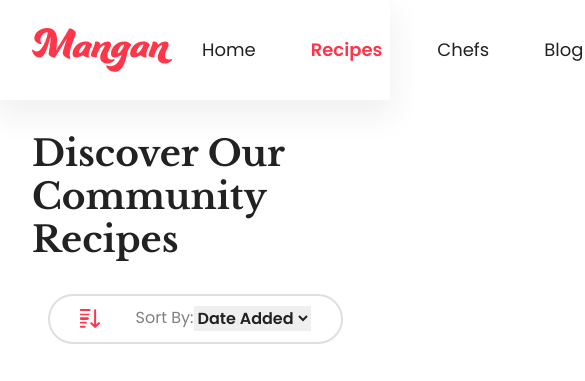
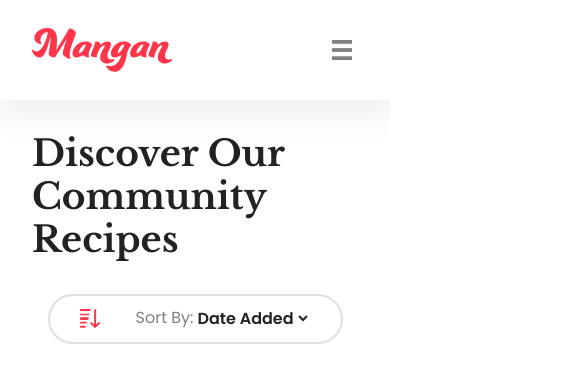
Before and after one commit to AntoineHbnt/Mangan, a React (Create React App) app: page /recipes in a window 390 px wide. Shown: the top 381 px of the page, 585 px wide, since content can reach past the window. Built offline with nearby package versions, Linux system fonts and the light colour scheme.

Commit message:
feat: navbar is now responsive

```diff
--- a/src/asset/icons/Cross.js
+++ b/src/asset/icons/Cross.js
@@ -14,7 +14,6 @@ export default function Cross() {
     >
       <path
         d="M19.7369 15.9963L32 28.2594L28.2594 31.9926L16.0037 19.7369L3.74065 31.9926L0 28.2594L12.2631 15.9963L0 3.73321L3.74065 0L16.0037 12.2631L28.2594 0L32 3.73321L19.7369 15.9963Z"
-        fill="white"
       />
     </Svg>
   );
--- a/src/asset/icons/ThreeLineMenuIcon.js
+++ b/src/asset/icons/ThreeLineMenuIcon.js
@@ -10,9 +10,9 @@ export default function ThreeLineMenu() {
       fill="none"
       xmlns="http://www.w3.org/2000/svg"
     >
-      <path d="M32 0H0V5.98737H32V0Z" fill="white" />
-      <path d="M32 26.0126H0V32H32V26.0126Z" fill="white" />
-      <path d="M32 13.0105H0V18.9979H32V13.0105Z" fill="white" />
+      <path d="M32 0H0V5.98737H32V0Z" />
+      <path d="M32 26.0126H0V32H32V26.0126Z"  />
+      <path d="M32 13.0105H0V18.9979H32V13.0105Z"  />
     </Svg>
   );
 }
--- a/src/components/UI/atoms/LinkItem/LinkItem.js
+++ b/src/components/UI/atoms/LinkItem/LinkItem.js
@@ -1,14 +1,17 @@
-import React from 'react';
-import { Link } from 'react-router-dom';
-import PropTypes from 'prop-types';
-import { NavItem } from 'asset/Typography';
+import React from "react";
+import { Link } from "react-router-dom";
+import PropTypes from "prop-types";
+import { NavItem } from "asset/Typography";
+import { styled } from "stitches.config";
 
-function LinkItem({label, path, active, css}) {
+function LinkItem({ label, path, active, css }) {
+  const Container = styled("div");
+
   return (
     <Link to={path}>
-            <NavItem active={active} css={css}>
-                {label}
-            </NavItem>
+      <Container css={css}>
+        <NavItem active={active}>{label}</NavItem>
+      </Container>
     </Link>
   );
 }
@@ -18,11 +21,11 @@ LinkItem.propTypes = {
   path: PropTypes.string.isRequired,
   active: PropTypes.bool,
   css: PropTypes.shape({}),
-}
+};
 
 LinkItem.defaultProps = {
   active: false,
   css: {},
-}
+};
 
 export default LinkItem;
--- a/src/components/UI/molecules/Navbar/Navbar.js
+++ b/src/components/UI/molecules/Navbar/Navbar.js
@@ -5,9 +5,25 @@ import Wrapper from "./Navbar.styles";
 function Navbar() {
   const linkStyle = {
     cursor: "pointer",
-    "&:hover": {
+    "&:hover > span": {
       fontWeight: 600,
     },
+
+    "@smallScreen": {
+      height: "100%",
+      display: "flex",
+      justifyContent: "center",
+    },
+
+    "@mobile":{
+      height: "100%",
+      width: "100vw",
+      display: "flex",
+      justifyContent: "center",
+      "&:hover":{
+        backgroundColor: "rgba(0,0,0,0.05)",
+      }
+    }
   };
 
   return (
--- a/src/components/UI/molecules/Navbar/Navbar.styles.js
+++ b/src/components/UI/molecules/Navbar/Navbar.styles.js
@@ -4,6 +4,35 @@ const Wrapper = styled("div", {
   display: "flex",
   width: "fit-content",
   gap: "55px",
+
+  "@smallScreen": {
+    position: "absolute",
+    justifyContent: "space-around",
+    alignItems: "center",
+    width: "100%",
+    height: "fit-content",
+    gap: "0",
+    top: "100px",
+    left: "0",
+    backgroundColor: "$white",
+    boxShadow: "0px 42px 42px 0px rgba(0,0,0, 0.2)",
+    zIndex: "20",
+  },
+
+  "@mobile": {
+    flexDirection: "column",
+    position: "absolute",
+    justifyContent: "space-around",
+    alignItems: "center",
+    width: "100%",
+    height: "fit-content",
+    gap: "0",
+    top: "100px",
+    left: "0",
+    backgroundColor: "$white",
+    boxShadow: "0px 42px 42px 0px rgba(0,0,0, 0.2)",
+    zIndex: "20",
+  }
 });
 
-export default Wrapper
+export default Wrapper;
--- a/src/components/UI/organisms/Header/Header.js
+++ b/src/components/UI/organisms/Header/Header.js
@@ -1,17 +1,27 @@
 import React from "react";
 import { Logo } from "asset/logo/Logo";
 import Navbar from "components/UI/molecules/Navbar/Navbar";
-import { LogoContainer, NavbarContainer, Wrapper } from "./Header.styles";
+import ThreeLineMenu from "asset/icons/ThreeLineMenuIcon";
+import Cross from "asset/icons/Cross";
+import { ButtonMenu, LogoContainer, NavbarContainer, Wrapper } from "./Header.styles";
 
 function Header() {
+  const [isMenuOpen, setIsMenuOpen] = React.useState(false);
+
   return (
     <Wrapper>
       <LogoContainer>
         <Logo />
       </LogoContainer>
-      <NavbarContainer>
+      <NavbarContainer open={isMenuOpen}>
         <Navbar />
       </NavbarContainer>
+      <ButtonMenu onClick={() => setIsMenuOpen(!isMenuOpen)}>
+        {isMenuOpen ?
+          <Cross css={{fill: "$black"}}/>
+          :
+          <ThreeLineMenu css={{fill: "$black"}} /> }
+      </ButtonMenu>
     </Wrapper>
   );
 }
--- a/src/components/UI/organisms/Header/Header.styles.js
+++ b/src/components/UI/organisms/Header/Header.styles.js
@@ -9,6 +9,10 @@ export const Wrapper = styled("div", {
   minHeight: "100px",
   maxWidth: "1170px",
   zIndex: 20,
+
+  "@smallScreen": {
+    justifyContent: "space-between",
+  },
 });
 
 export const LogoContainer = styled("div", {
@@ -19,5 +23,38 @@ export const LogoContainer = styled("div", {
 export const NavbarContainer = styled("div", {
   display: "flex",
   flex: 3,
-  marginLeft: "30px"
+  marginLeft: "30px",
+
+  variants: {
+    open: {
+      true: {
+        "@smallScreen": {
+          display: "flex",
+        },
+      },
+      false: {
+        "@smallScreen": {
+          display: "none",
+        },
+      },
+    }
+  }
+
 });
+
+export const ButtonMenu = styled("button", {
+  display: "none",
+  alignItems: "center",
+  justifyContent: "center",
+  width: "32px",
+  height: "32px",
+  cursor: "pointer",
+
+  "& svg": {
+    fill: "$gray",
+  },
+
+  "@smallScreen": {
+    display: "flex",
+  },
+})
--- a/src/index.css
+++ b/src/index.css
@@ -198,6 +198,8 @@ textarea {
   /* 1 */
   margin: 0;
   /* 2 */
+  border: 0;
+  background: transparent;
 }
 
 /**
```
Lines whose indentation alone changed are shown as unchanged.
